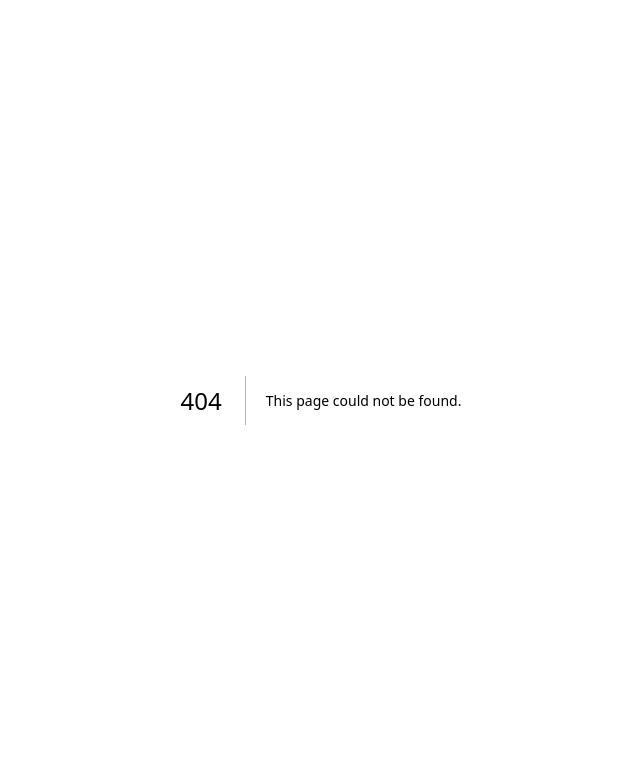
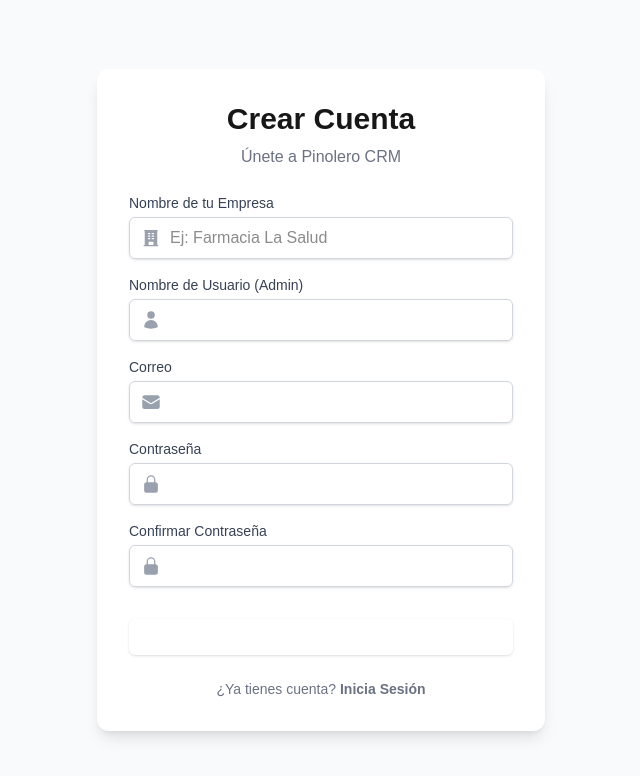
Before and after one commit to Arturo-Collado/proyecto-crm-frontend, a Next.js app: page /register in a window 1280 px wide. Before the commit this address had no page. Shown: the top 776 px of the page, without its empty margins (319-959 px from the left). Built offline with nearby package versions, Linux system fonts and the light colour scheme.

Commit message:
Se agregro la parte del login y registros de la empresa

```diff
--- /dev/null
+++ b/app/register/page.tsx
@@ -0,0 +1,111 @@
+
+'use client';
+
+import { useState } from 'react';
+
+import { UserIcon, EnvelopeIcon, LockClosedIcon, BuildingOfficeIcon } from '@heroicons/react/24/solid';
+import { useRouter } from 'next/navigation';
+
+import { registerUser } from '@/services/api';
+import Link from 'next/link';
+
+export default function RegisterPage() {
+  const router = useRouter();
+
+  const [loading, setLoading] = useState(false);
+
+  const handleSubmit = async (e: React.FormEvent<HTMLFormElement>) => {
+    e.preventDefault();
+    setLoading(true); // Ahora sí existe
+
+    const formData = new FormData(e.currentTarget);
+    const data = Object.fromEntries(formData);
+
+    if (data.password !== data.confirmPassword) {
+      alert("Las contraseñas no coinciden");
+      setLoading(false);
+      return;
+    }
+
+    try {
+      await registerUser({
+        username: data.username,
+        email: data.email,
+        password: data.password,
+        companyName: data.companyName
+      });
+
+      alert("¡Cuenta creada! Ahora puedes iniciar sesión.");
+      router.push('/');
+    } catch (error) {
+      alert("Error al registrar");
+    } finally {
+      setLoading(false);
+    }
+  };
+
+  return (
+    <main className="flex items-center justify-center min-h-screen bg-gray-50">
+      <div className="bg-white p-8 rounded-xl shadow-lg w-full max-w-md">
+        <h2 className="text-3xl font-bold text-center text-[--primary-color] mb-2">Crear Cuenta</h2>
+        <p className="text-center text-gray-500 mb-6">Únete a Pinolero CRM</p>
+
+        <form onSubmit={handleSubmit} className="space-y-4">
+
+          <div>
+            <label className="block text-sm font-medium text-gray-700 mb-1">Nombre de tu Empresa</label>
+            <div className="relative">
+              <div className="pointer-events-none absolute inset-y-0 left-0 flex items-center pl-3">
+                <BuildingOfficeIcon className="h-5 w-5 text-gray-400" />
+              </div>
+              <input type="text" name="companyName" className="block w-full rounded-md border-gray-300 pl-10 py-2 shadow-sm border" placeholder="Ej: Farmacia La Salud" required />
+            </div>
+          </div>
+
+          <div>
+            <label className="block text-sm font-medium text-gray-700 mb-1">Nombre de Usuario (Admin)</label>
+            <div className="relative">
+              <div className="pointer-events-none absolute inset-y-0 left-0 flex items-center pl-3"><UserIcon className="h-5 w-5 text-gray-400" /></div>
+              <input type="text" name="username" className="block w-full rounded-md border-gray-300 pl-10 py-2 shadow-sm border" required />
+            </div>
+          </div>
+
+          <div>
+            <label className="block text-sm font-medium text-gray-700 mb-1">Correo</label>
+            <div className="relative">
+              <div className="pointer-events-none absolute inset-y-0 left-0 flex items-center pl-3"><EnvelopeIcon className="h-5 w-5 text-gray-400" /></div>
+              <input type="email" name="email" className="block w-full rounded-md border-gray-300 pl-10 py-2 shadow-sm border" required />
+            </div>
+          </div>
+
+          <div>
+            <label className="block text-sm font-medium text-gray-700 mb-1">Contraseña</label>
+            <div className="relative">
+              <div className="pointer-events-none absolute inset-y-0 left-0 flex items-center pl-3"><LockClosedIcon className="h-5 w-5 text-gray-400" /></div>
+              <input type="password" name="password" className="block w-full rounded-md border-gray-300 pl-10 py-2 shadow-sm border" required />
+            </div>
+          </div>
+
+          <div>
+            <label className="block text-sm font-medium text-gray-700 mb-1">Confirmar Contraseña</label>
+            <div className="relative">
+              <div className="pointer-events-none absolute inset-y-0 left-0 flex items-center pl-3"><LockClosedIcon className="h-5 w-5 text-gray-400" /></div>
+              <input type="password" name="confirmPassword" className="block w-full rounded-md border-gray-300 pl-10 py-2 shadow-sm border" required />
+            </div>
+          </div>
+
+          <button type="submit" disabled={loading} className="w-full justify-center rounded-md bg-[--primary-color] px-4 py-2 text-sm font-semibold text-white shadow-sm hover:bg-[--primary-hover-color] transition-colors mt-4">
+            {loading ? 'Registrando...' : 'Registrarse'}
+          </button>
+        </form>
+
+        <p className="mt-6 text-center text-sm text-gray-500">
+          ¿Ya tienes cuenta?{' '}
+          <Link href="/" className="font-semibold text-[--primary-color] hover:underline">
+            Inicia Sesión
+          </Link>
+        </p>
+      </div>
+    </main>
+  );
+}
```
